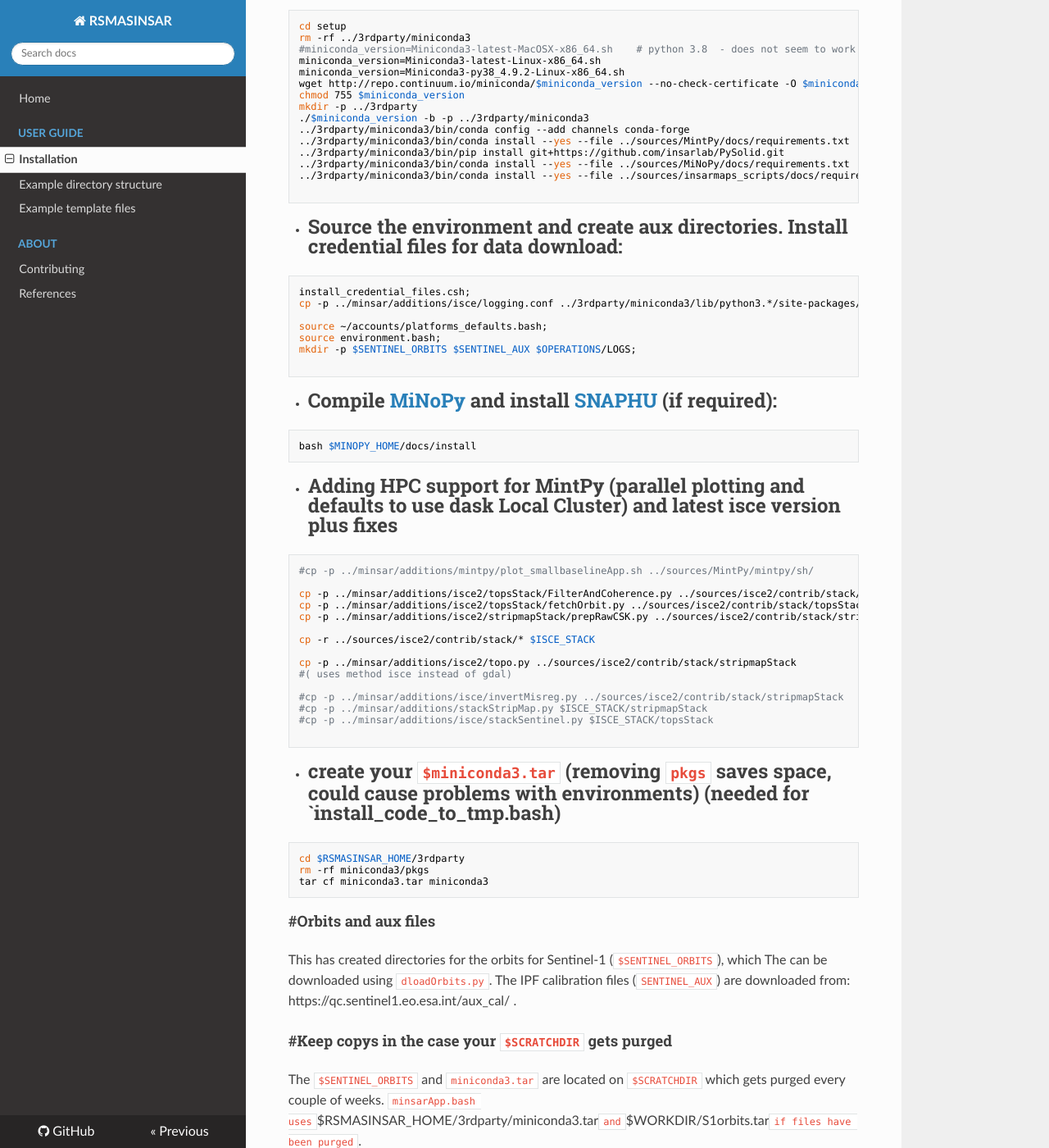
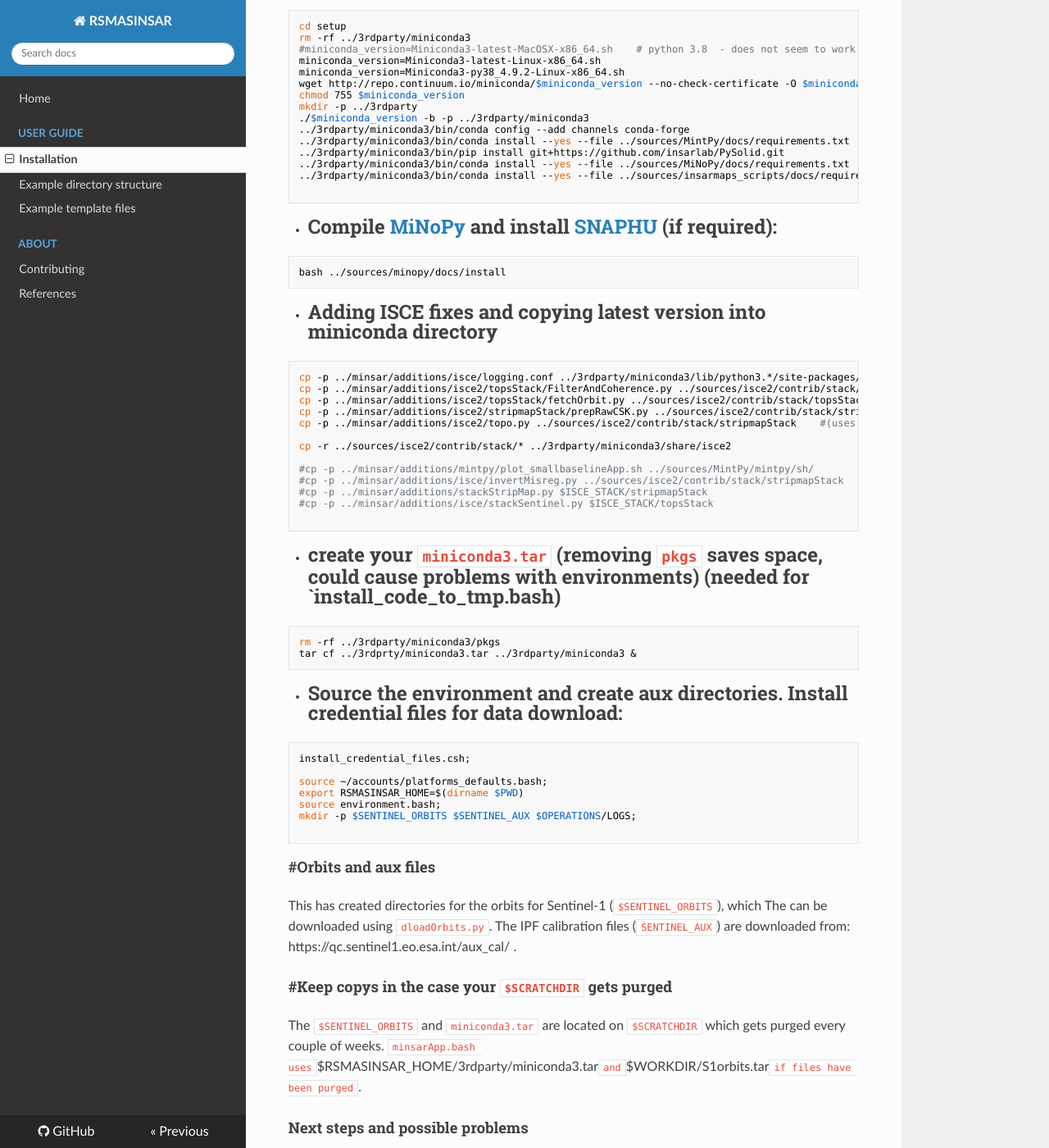
Before and after one commit to geodesymiami/rsmas_insar, an MkDocs documentation site: the page built from docs/installation.md, in a window 1280 px wide and 1400 px high, scrolled down 898 px. Shown: the whole window at 82% size. Built offline with MkDocs 1.6.1, drawn with Linux system fonts in a browser that asks for light colours; nearby versions of some CDN libraries; some of the changed text lies outside the part shown.

Commit message:
Update installation.md

````diff
--- a/docs/installation.md
+++ b/docs/installation.md
@@ -21,9 +21,9 @@ cd ~/test/test1
 ```
 bash
 module purge
+export PATH=/bin
 git clone https://github.com/geodesymiami/rsmas_insar.git ;
 cd rsmas_insar
-export RSMASINSAR_HOME=`pwd`
 
 git clone https://github.com/insarlab/MintPy.git sources/MintPy ;
 git clone https://github.com/isce-framework/isce2.git sources/isce2
@@ -55,45 +55,43 @@ mkdir -p ../3rdparty
 ../3rdparty/miniconda3/bin/conda install --yes --file ../sources/insarmaps_scripts/docs/requirements.txt
 
 ```
-* #Source the environment and create aux directories. Install credential files for data download:
-```
-install_credential_files.csh;
-cp -p ../minsar/additions/isce/logging.conf ../3rdparty/miniconda3/lib/python3.*/site-packages/isce/defaults/logging/logging.conf
-
-source ~/accounts/platforms_defaults.bash;
-source environment.bash;
-mkdir -p $SENTINEL_ORBITS $SENTINEL_AUX $OPERATIONS/LOGS;
-
-```
 * #Compile [MiNoPy](https://github.com/geodesymiami/MiNoPy) and install [SNAPHU](https://web.stanford.edu/group/radar/softwareandlinks/sw/snaphu/) (if required):
 ```
-bash $MINOPY_HOME/docs/install
+bash ../sources/minopy/docs/install
 ```
-
-* #Adding HPC support for MintPy (parallel plotting and defaults to use dask Local Cluster) and latest isce version plus fixes
+* #Adding ISCE fixes and copying latest version into miniconda directory
 ```
-#cp -p ../minsar/additions/mintpy/plot_smallbaselineApp.sh ../sources/MintPy/mintpy/sh/
-
+cp -p ../minsar/additions/isce/logging.conf ../3rdparty/miniconda3/lib/python3.*/site-packages/isce/defaults/logging/logging.conf
 cp -p ../minsar/additions/isce2/topsStack/FilterAndCoherence.py ../sources/isce2/contrib/stack/topsStack
 cp -p ../minsar/additions/isce2/topsStack/fetchOrbit.py ../sources/isce2/contrib/stack/topsStack
 cp -p ../minsar/additions/isce2/stripmapStack/prepRawCSK.py ../sources/isce2/contrib/stack/stripmapStack
+cp -p ../minsar/additions/isce2/topo.py ../sources/isce2/contrib/stack/stripmapStack    #(uses method isce instead of gdal)
 
-cp -r ../sources/isce2/contrib/stack/* $ISCE_STACK
+cp -r ../sources/isce2/contrib/stack/* ../3rdparty/miniconda3/share/isce2
 
-cp -p ../minsar/additions/isce2/topo.py ../sources/isce2/contrib/stack/stripmapStack
-#( uses method isce instead of gdal)
-
+#cp -p ../minsar/additions/mintpy/plot_smallbaselineApp.sh ../sources/MintPy/mintpy/sh/
 #cp -p ../minsar/additions/isce/invertMisreg.py ../sources/isce2/contrib/stack/stripmapStack
 #cp -p ../minsar/additions/stackStripMap.py $ISCE_STACK/stripmapStack
 #cp -p ../minsar/additions/isce/stackSentinel.py $ISCE_STACK/topsStack
 
 ```
-* #create your `$miniconda3.tar`  (removing `pkgs` saves space, could cause problems with environments) (needed for `install_code_to_tmp.bash)
+* #create your `miniconda3.tar`  (removing `pkgs` saves space, could cause problems with environments) (needed for `install_code_to_tmp.bash)
 ```
-cd $RSMASINSAR_HOME/3rdparty
-rm -rf miniconda3/pkgs
-tar cf miniconda3.tar miniconda3
+rm -rf ../3rdparty/miniconda3/pkgs
+tar cf ../3rdprty/miniconda3.tar ../3rdparty/miniconda3 &
 ```
+
+* #Source the environment and create aux directories. Install credential files for data download:
+```
+install_credential_files.csh;
+
+source ~/accounts/platforms_defaults.bash;
+export RSMASINSAR_HOME=$(dirname $PWD)
+source environment.bash;
+mkdir -p $SENTINEL_ORBITS $SENTINEL_AUX $OPERATIONS/LOGS;
+
+```
+
 
 ### #Orbits and aux files
 This has created directories for the orbits for Sentinel-1 (`$SENTINEL_ORBITS`), which The can be downloaded using `dloadOrbits.py`. The IPF calibration files (`SENTINEL_AUX`) are downloaded from: https://qc.sentinel1.eo.esa.int/aux_cal/ .
````
